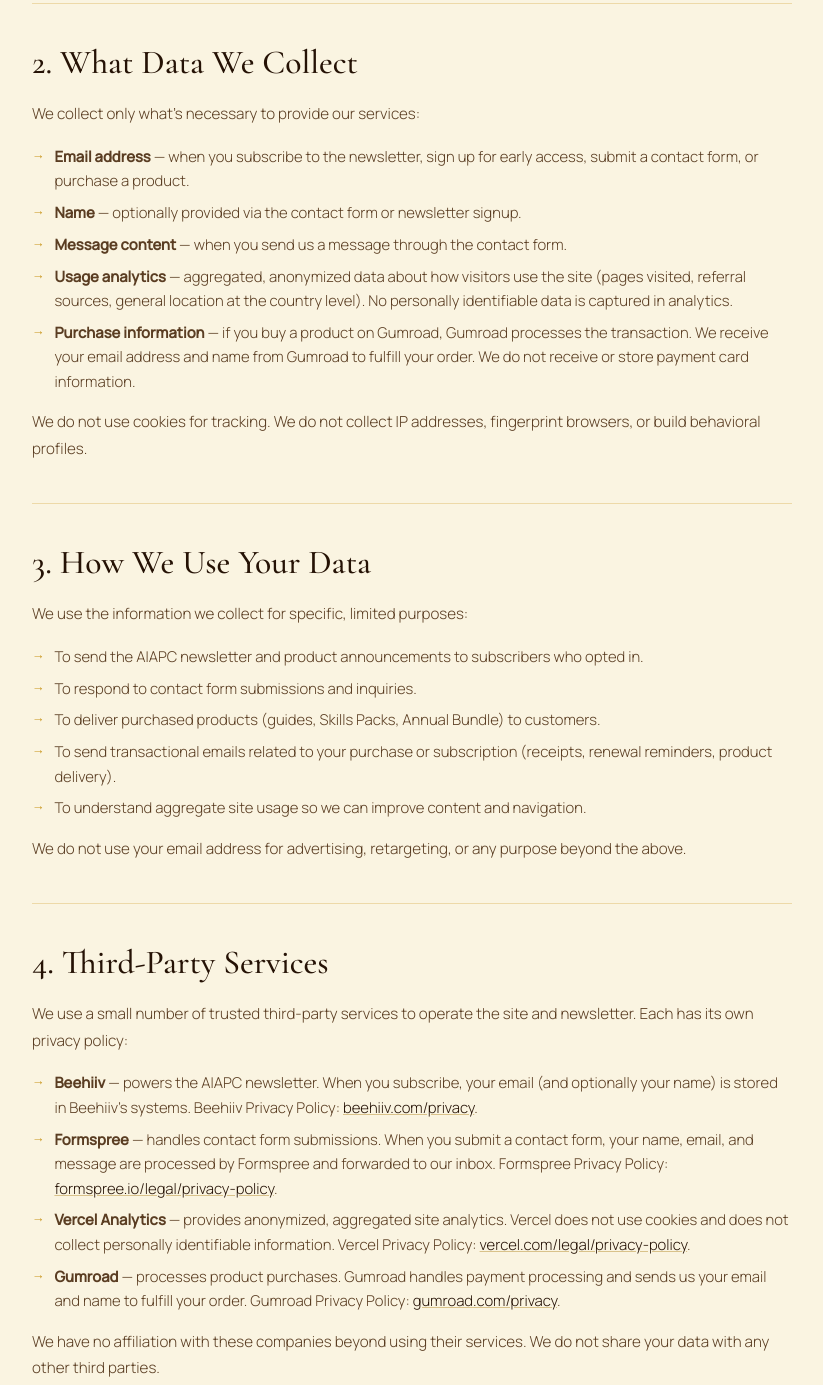
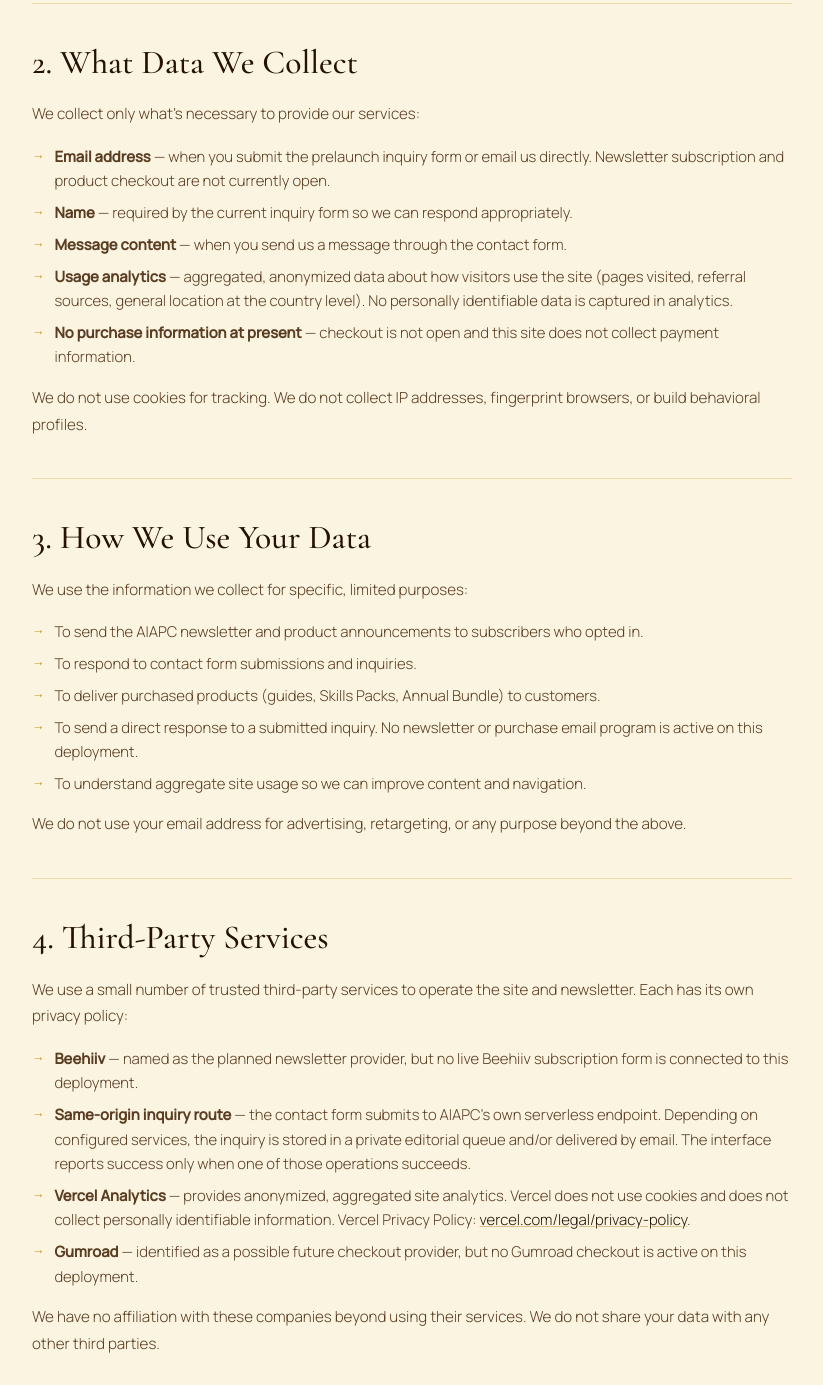
Before and after one commit to rn-collins/aiapc-site, a plain HTML site: page privacy.html in a window 1280 px wide. Shown: the part 775-2160 px from the top of the page, without its empty margins (228-1051 px from the left). Drawn offline with nearby package versions, Linux system fonts and the light colour scheme.

Commit message:
Align privacy policy with deployed AIAPC data paths

```diff
--- a/privacy.html
+++ b/privacy.html
@@ -108,6 +108,7 @@ body { font-family: var(--ff-b); background: var(--cream); color: var(--cocoa);
     <li><a href="/#products">Products</a></li>
     <li><a href="/#who">Who We Are</a></li>
     <li><a href="/#contact">Contact</a></li>
+        <li><a href="/terms">Website Terms</a></li>
   </ul>
   <a class="nav-cta" href="/#subscribe">Get Notified &rarr;</a>
   <button class="hamburger" id="hamburger" onclick="document.getElementById('mobile-nav').classList.toggle('open')" aria-label="Open navigation menu"><span></span><span></span><span></span></button>
@@ -144,11 +145,11 @@ body { font-family: var(--ff-b); background: var(--cream); color: var(--cocoa);
     <h2>2. What Data We Collect</h2>
     <p>We collect only what's necessary to provide our services:</p>
     <ul>
-      <li><strong>Email address</strong> — when you subscribe to the newsletter, sign up for early access, submit a contact form, or purchase a product.</li>
-      <li><strong>Name</strong> — optionally provided via the contact form or newsletter signup.</li>
+      <li><strong>Email address</strong> — when you submit the prelaunch inquiry form or email us directly. Newsletter subscription and product checkout are not currently open.</li>
+      <li><strong>Name</strong> — required by the current inquiry form so we can respond appropriately.</li>
       <li><strong>Message content</strong> — when you send us a message through the contact form.</li>
       <li><strong>Usage analytics</strong> — aggregated, anonymized data about how visitors use the site (pages visited, referral sources, general location at the country level). No personally identifiable data is captured in analytics.</li>
-      <li><strong>Purchase information</strong> — if you buy a product on Gumroad, Gumroad processes the transaction. We receive your email address and name from Gumroad to fulfill your order. We do not receive or store payment card information.</li>
+      <li><strong>No purchase information at present</strong> — checkout is not open and this site does not collect payment information.</li>
     </ul>
     <p>We do not use cookies for tracking. We do not collect IP addresses, fingerprint browsers, or build behavioral profiles.</p>
 
@@ -158,7 +159,7 @@ body { font-family: var(--ff-b); background: var(--cream); color: var(--cocoa);
       <li>To send the AIAPC newsletter and product announcements to subscribers who opted in.</li>
       <li>To respond to contact form submissions and inquiries.</li>
       <li>To deliver purchased products (guides, Skills Packs, Annual Bundle) to customers.</li>
-      <li>To send transactional emails related to your purchase or subscription (receipts, renewal reminders, product delivery).</li>
+      <li>To send a direct response to a submitted inquiry. No newsletter or purchase email program is active on this deployment.</li>
       <li>To understand aggregate site usage so we can improve content and navigation.</li>
     </ul>
     <p>We do not use your email address for advertising, retargeting, or any purpose beyond the above.</p>
@@ -166,10 +167,10 @@ body { font-family: var(--ff-b); background: var(--cream); color: var(--cocoa);
     <h2>4. Third-Party Services</h2>
     <p>We use a small number of trusted third-party services to operate the site and newsletter. Each has its own privacy policy:</p>
     <ul>
-      <li><strong>Beehiiv</strong> — powers the AIAPC newsletter. When you subscribe, your email (and optionally your name) is stored in Beehiiv's systems. Beehiiv Privacy Policy: <a href="https://www.beehiiv.com/privacy" target="_blank" rel="noopener">beehiiv.com/privacy</a>.</li>
-      <li><strong>Formspree</strong> — handles contact form submissions. When you submit a contact form, your name, email, and message are processed by Formspree and forwarded to our inbox. Formspree Privacy Policy: <a href="https://formspree.io/legal/privacy-policy" target="_blank" rel="noopener">formspree.io/legal/privacy-policy</a>.</li>
+      <li><strong>Beehiiv</strong> — named as the planned newsletter provider, but no live Beehiiv subscription form is connected to this deployment.</li>
+      <li><strong>Same-origin inquiry route</strong> — the contact form submits to AIAPC's own serverless endpoint. Depending on configured services, the inquiry is stored in a private editorial queue and/or delivered by email. The interface reports success only when one of those operations succeeds.</li>
       <li><strong>Vercel Analytics</strong> — provides anonymized, aggregated site analytics. Vercel does not use cookies and does not collect personally identifiable information. Vercel Privacy Policy: <a href="https://vercel.com/legal/privacy-policy" target="_blank" rel="noopener">vercel.com/legal/privacy-policy</a>.</li>
-      <li><strong>Gumroad</strong> — processes product purchases. Gumroad handles payment processing and sends us your email and name to fulfill your order. Gumroad Privacy Policy: <a href="https://gumroad.com/privacy" target="_blank" rel="noopener">gumroad.com/privacy</a>.</li>
+      <li><strong>Gumroad</strong> — identified as a possible future checkout provider, but no Gumroad checkout is active on this deployment.</li>
     </ul>
     <p>We have no affiliation with these companies beyond using their services. We do not share your data with any other third parties.</p>
 
@@ -177,12 +178,12 @@ body { font-family: var(--ff-b); background: var(--cream); color: var(--cocoa);
     <p>We do not sell, rent, license, or otherwise transfer your personal information to any third party for commercial purposes. Full stop.</p>
 
     <h2>6. Data Retention</h2>
-    <p>We retain your email address and related information for as long as you are subscribed to the newsletter or have an active product relationship with us. If you unsubscribe or request deletion, we will remove your data from our active systems within 30 days. Note that third-party processors (Beehiiv, Formspree, Gumroad) may retain records per their own policies.</p>
+    <p>We retain inquiry information only as long as needed to respond, administer the requested relationship, resolve disputes, and meet applicable recordkeeping obligations. A deletion request will be acted on within 30 days unless retention is legally required. Note that third-party processors (Beehiiv, Formspree, Gumroad) may retain records per their own policies.</p>
 
     <h2>7. Your Rights</h2>
     <p>You have the following rights regarding your personal information:</p>
     <ul>
-      <li><strong>Unsubscribe</strong> — every newsletter email includes an unsubscribe link. One click removes you from the list.</li>
+      <li><strong>Newsletter status</strong> — no live newsletter subscription is currently collected through this deployment. Any future newsletter will provide an unsubscribe control before subscriptions open.</li>
       <li><strong>Access</strong> — you can request a copy of the personal data we hold about you.</li>
       <li><strong>Correction</strong> — you can ask us to correct inaccurate information.</li>
       <li><strong>Deletion</strong> — you can request that we delete your personal data from our records.</li>
@@ -224,6 +225,7 @@ body { font-family: var(--ff-b); background: var(--cream); color: var(--cocoa);
         <li><a href="/#products">Products</a></li>
         <li><a href="/#who">Who We Are</a></li>
         <li><a href="/#contact">Contact</a></li>
+        <li><a href="/terms">Website Terms</a></li>
       </ul>
     </div>
     <div>
@@ -239,6 +241,7 @@ body { font-family: var(--ff-b); background: var(--cream); color: var(--cocoa);
         <li><a href="/AIAPC-Team-License-Terms-v1.pdf" target="_blank" rel="noopener">License Terms</a></li>
         <li><a href="/privacy">Privacy Policy</a></li>
         <li><a href="/#contact">Contact</a></li>
+        <li><a href="/terms">Website Terms</a></li>
       </ul>
     </div>
   </div>
```
